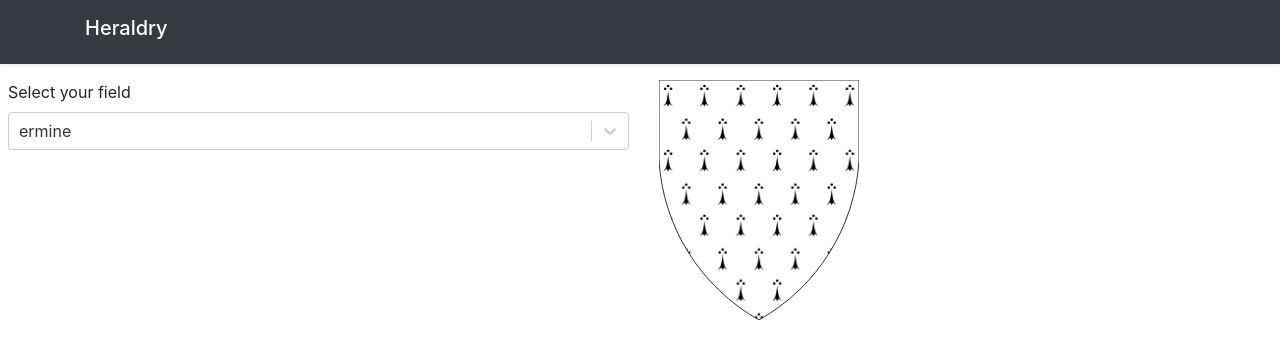
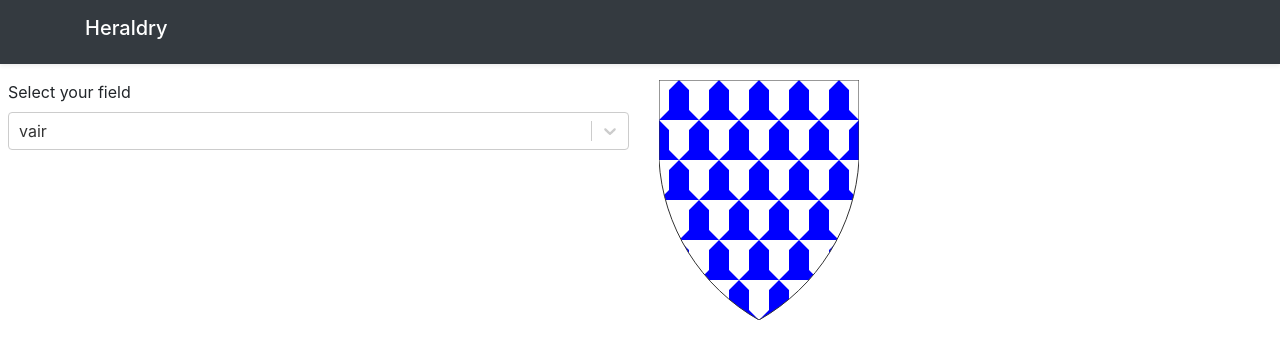
Before and after one commit to blemoine/heraldry2, a React (Vite) app: page / in a window 1280 px wide. Shown: the top 358 px of the page. Built offline with nearby package versions, Linux system fonts and the light colour scheme.

Commit message:
feat(vair): add support for plain vair

```diff
--- a/src/app/from-blason/FromBlason.tsx
+++ b/src/app/from-blason/FromBlason.tsx
@@ -2,14 +2,14 @@ import * as React from 'react';
 import { useState } from 'react';
 import { uuid } from '../../utils/uuid';
 import { BlasonDisplay } from './BlasonDisplay';
-import { Blason, ermine, Tincture } from '../model/blason';
+import { Blason, Tincture, vair } from '../model/blason';
 import { TinctureSelect } from './TinctureSelect';
 
 export const FromBlason = () => {
   const id = uuid();
 
   const [blason, setBlason] = useState<Blason>({
-    field: ermine,
+    field: vair,
   });
 
   function fieldChange(field: Tincture) {
--- a/src/app/from-blason/blason-parts/ermine.tsx
+++ b/src/app/from-blason/blason-parts/ermine.tsx
@@ -1,7 +1,6 @@
 import * as React from 'react';
 
-type Props = {};
-export const Ermine = (_props: Props) => {
+export const Ermine = () => {
   // thanks to wikipedia https://upload.wikimedia.org/wikipedia/commons/2/21/Fourrure_h%C3%A9raldique_Hermine.svg
   return (
     <symbol viewBox="0 0 200 240" id="ermine" >
--- a/src/app/from-blason/blason-parts/plain.tsx
+++ b/src/app/from-blason/blason-parts/plain.tsx
@@ -2,6 +2,7 @@ import * as React from 'react';
 import { isFur, Tincture } from '../../model/blason';
 import { uuid } from '../../../utils/uuid';
 import { Ermine } from './ermine';
+import { Vair } from './vair';
 
 type Props = { width: number; tincture: Tincture };
 export const Plain = (props: Props) => {
@@ -12,12 +13,22 @@ export const Plain = (props: Props) => {
   const patternId = 'field-pattern-' + uuid();
   return (
     <svg width={props.width} height={height} viewBox="0 0 200 240">
-      {isFur(tincture) && (
+      {tincture.name === 'ermine' && (
         <defs>
           <Ermine />
           <pattern id={patternId} width={36.36} height={64.9} patternUnits="userSpaceOnUse" viewBox="0 0 70 125">
             <use href="#ermine" x="0" y="0" width={35} height={60} />
             <use href="#ermine" x="35" y="65" width={35} height={60} />
+          </pattern>
+        </defs>
+      )}
+      {tincture.name === 'vair' && (
+        <defs>
+          <Vair />
+          <pattern id={patternId} width={40} height={80} patternUnits="userSpaceOnUse" viewBox="0 0 100 200">
+            <use href="#vair" x="0" y="0" width={100} height={100} />
+            <use href="#vair" x="-50" y="100" width={100} height={100} />
+            <use href="#vair" x="50" y="100" width={100} height={100} />
           </pattern>
         </defs>
       )}
--- /dev/null
+++ b/src/app/from-blason/blason-parts/vair.tsx
@@ -0,0 +1,12 @@
+import * as React from 'react';
+import { azure } from '../../model/blason';
+
+export const Vair = () => {
+  return (
+    <symbol viewBox="0 0 200 200" id="vair">
+      <rect width="100%" height="100%" fill="white" />
+
+      <path d="M0 200 L200 200 L150 150 L150 50 L100 0 L50 50 L50 150 Z" fill={azure.color} />
+    </symbol>
+  );
+};
```
Also changed, not shown: src/app/from-blason/blason-parts/test.svg.
